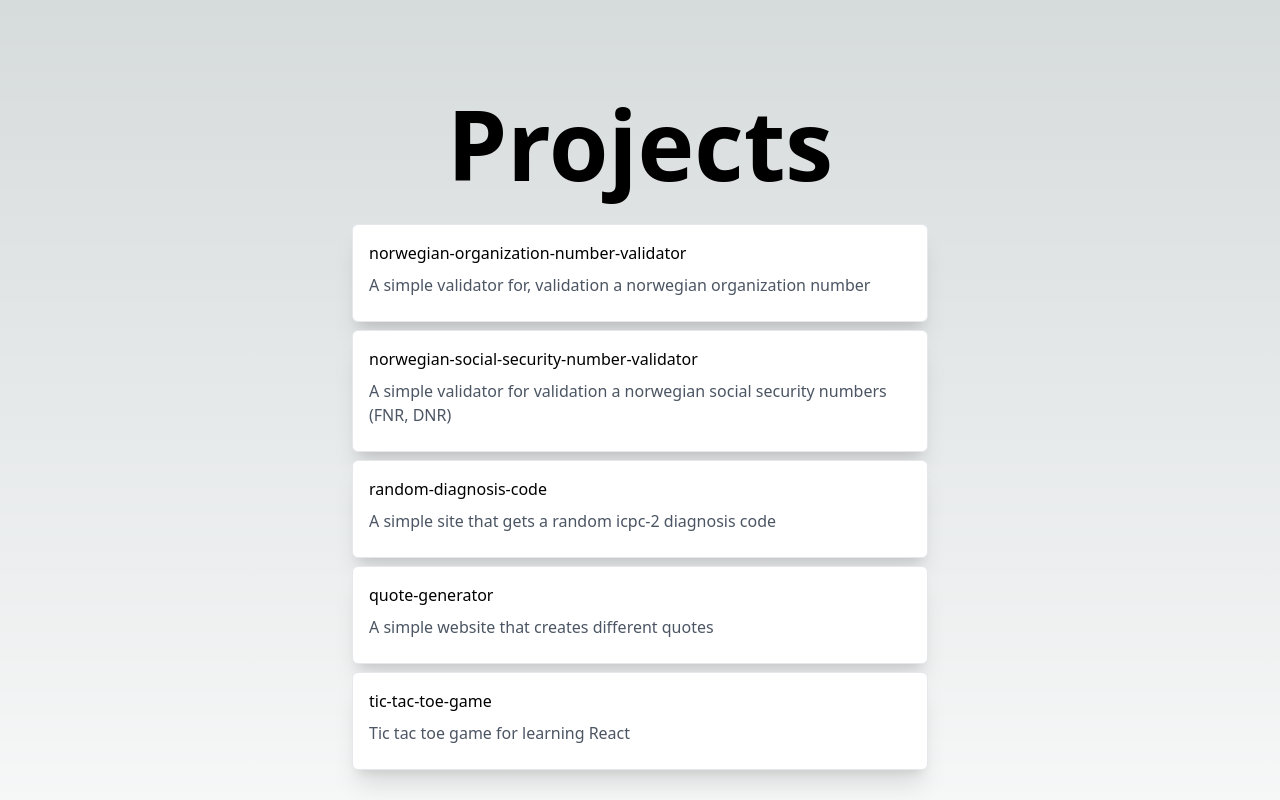
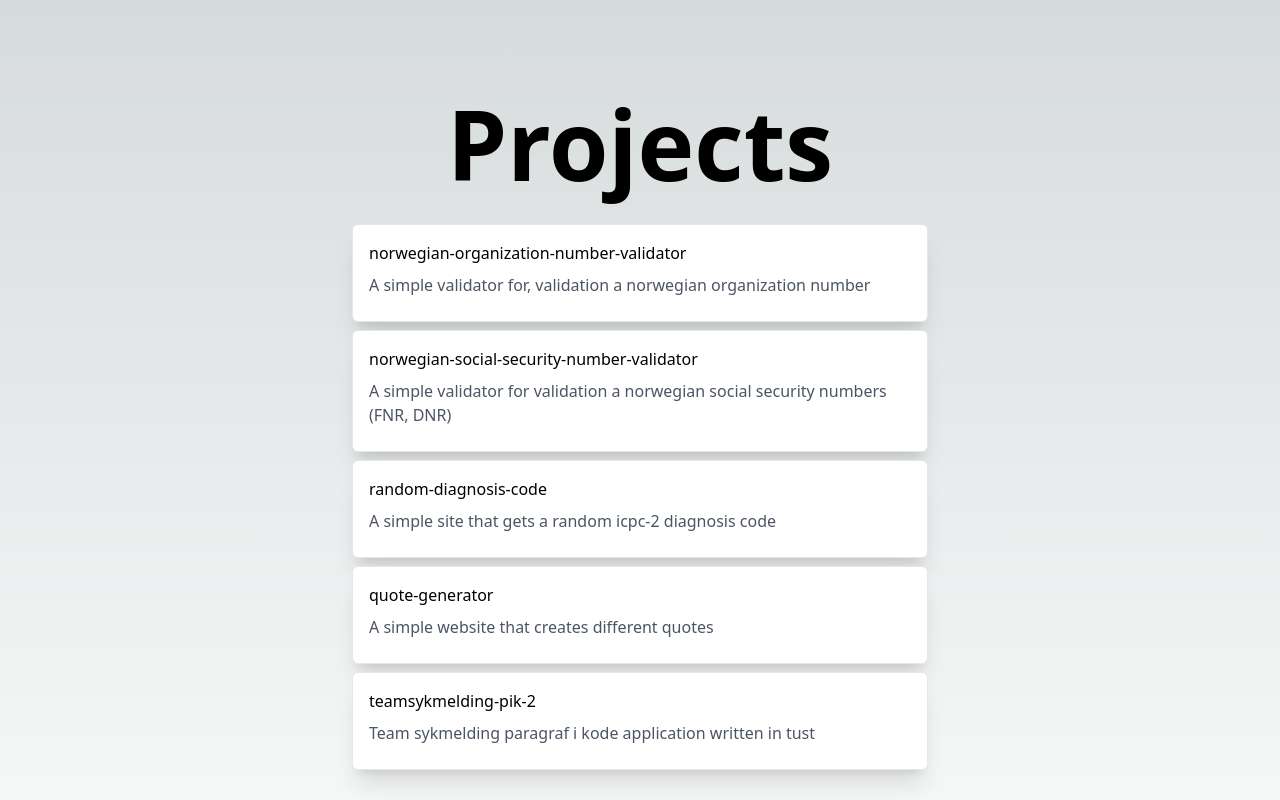
Before and after one commit to MikAoJk/MikAoJk.github.io, a Next.js app: page /projects in a window 1280 px wide. Shown: the top 800 px of the page. Built offline with nearby package versions, Linux system fonts and the light colour scheme.

Commit message:
Added in rust project

```diff
--- a/src/pages/projects.tsx
+++ b/src/pages/projects.tsx
@@ -48,9 +48,9 @@ const projects = [
         desc: "A simple website that creates different quotes",
     },
     {
-        title: "tic-tac-toe-game",
-        gitHubLink: "https://github.com/MikAoJk/tic-tac-toe-game",
-        desc: "Tic tac toe game for learning React",
+        title: "teamsykmelding-pik-2",
+        gitHubLink: "https://github.com/navikt/teamsykmelding-pik-2",
+        desc: "Team sykmelding paragraf i kode application written in tust",
     },
 ]
 
```
